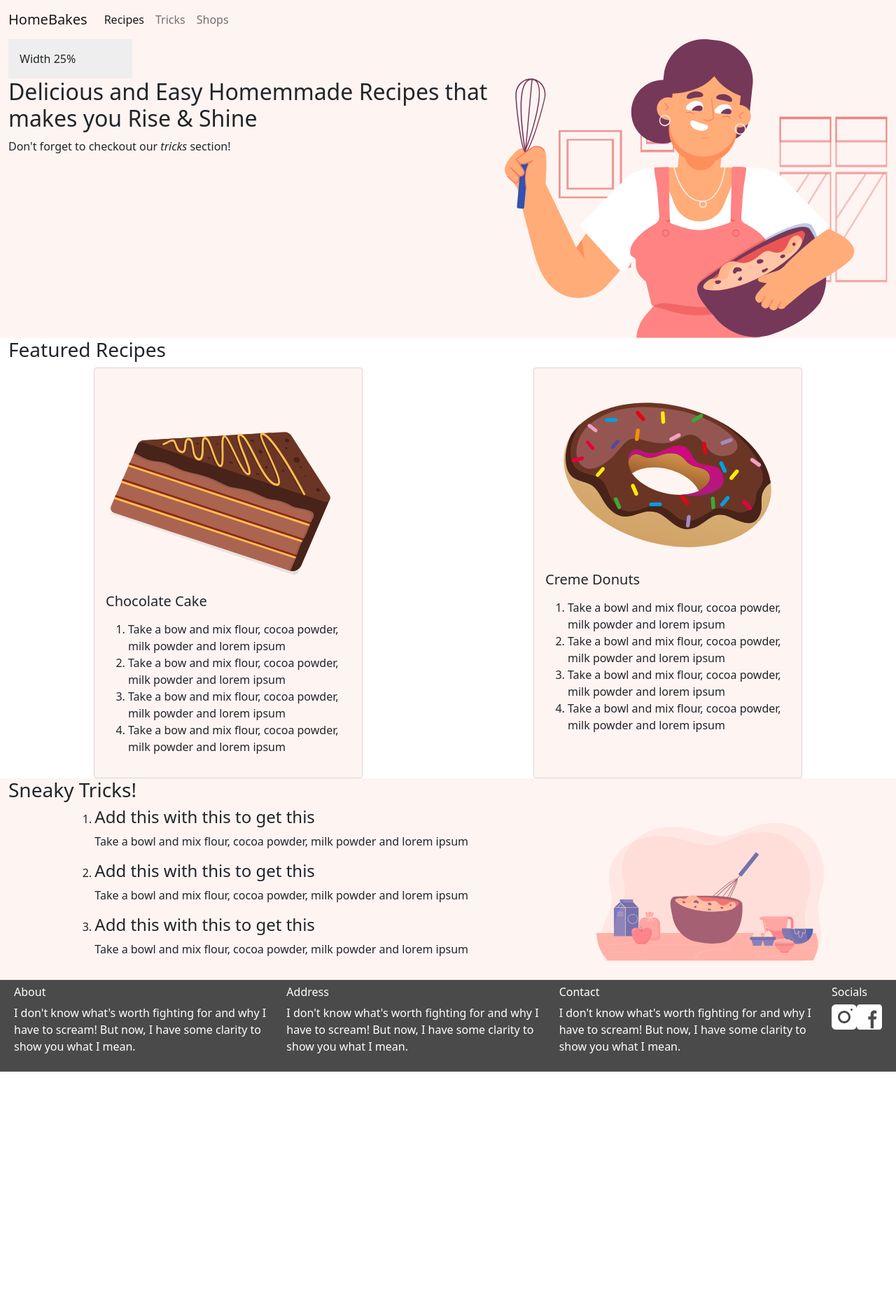
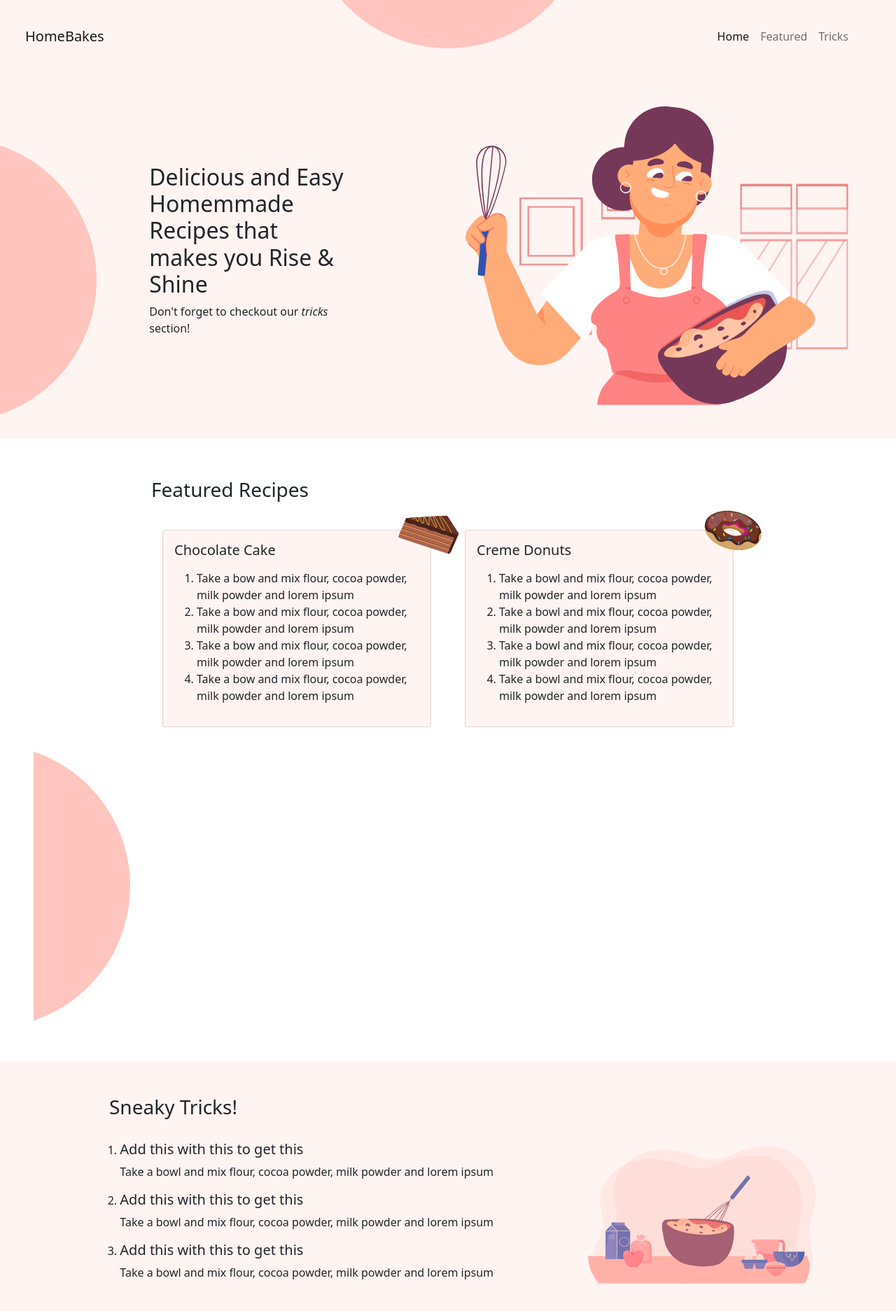
Before and after one commit to sharpMW/frontend-task-3, a plain HTML site: page index.html in a window 1280 px wide. Shown: the top 1873 px of the page at 70% size. Before the commit the page ends 1531 px from the top, so only its background shows below. Drawn offline with nearby package versions, Linux system fonts and the light colour scheme.

Commit message:
work in progress

```diff
--- a/index.html
+++ b/index.html
@@ -14,47 +14,57 @@
 </head>
 <body>
     <!-- Navbar -->
-    <nav class="navbar navbar-expand-lg navbar-light">
-        <div class="container-fluid">
-            <a class="navbar-brand" href="#">HomeBakes</a>
-            <button class="navbar-toggler" type="button" data-bs-toggle="collapse" aria-label="Toggle Navigation">
+    <div class="navigation container-fluid">
+           <nav class="navbar navbar-expand-lg navbar-light">
+            <a class="navbar-brand m-4" href="#">HomeBakes</a>
+            <button class="navbar-toggler" type="button" data-toggle="collapse" data-target="#navbarSupportedContent" aria-controls="navbarSupportedContent" aria-expanded="false" aria-label="Toggle navigation">
                 <span class="navbar-toggler-icon"> </span>
             </button>
-            <div class="collapse navbar-collapse">
-                <div class=" navbar-nav">
-                <a href="#" class="nav-item nav-link active">Recipes</a>
-                <a href="#" class="nav-item nav-link">Tricks</a>
-                <a href="#" class="nav-item nav-link">Shops</a>
-                </div>
+            <div class="collapse navbar-collapse" id="navBarSupportedContent">
+                <ul class="navbar-nav ms-auto me-5">
+                    <li class="nav-item">
+                        <a class="nav-link active" href="#footer">Home</a>
+                    </li>
+                    <li class="nav-item">
+                        <a class="nav-link" href="#featured">Featured</a>
+                    </li>
+                    <li class="nav-item">
+                        <a class="nav-link" href="#tricks">Tricks</a>
+                    </li>
+                </ul>
             </div>
-        </div>
     </nav>
+    </div>
 
     <!-- Title Section -->
-    <section class="title">
-        <div class="container-fluid d-flex flex-lg-row flex-sm-column flex-md-column justify-content-around align-middle">
-            <div class="title-content">
-                <div class="w-25 p-3" style="background-color: #eee;">Width 25%</div>
-                <div class="w-20">
-                <h2 class="title-head w-10">
+    <section class="title p-5">
+        <div class="container-fluid d-flex flex-lg-row flex-sm-column flex-md-column justify-content-center align-middle">
+            <div class="title-content w-50">
+                <div class="w-50 mx-auto">
+                <h2 class="title-head">
                     Delicious and Easy Homemmade Recipes that makes you Rise & Shine
-
                 </h2>
                 <p class="title-para">Don't forget to checkout our <i>tricks</i> section!</p>
                 </div>
             </div>
-            <img class="landing-lady" src="./images/landing_lady.svg">
+            <div class="image pr-5"><img class="landing-lady" src="./images/landing_lady.svg">
+            </div>
+
         </div>
+        <img class="p-0 m-0 position-absolute top-50 start-0 translate-middle-y"
+         src="./images/Ellipse 1.svg">
+         <div class="position-absolute top-0 start-50 translate-middle p-0 m-0"><img class="rotate"
+         src="./images/Ellipse 1.svg"></div>
     </section>
 
     <!-- Featured Recipes Section-->
-    <section class="recipes">
-        <div class="container-fluid">
-            <h3 class="recipes-head">Featured Recipes</h3>
-            <div class="d-flex justify-content-around">
-                <div class="card" style="width: 24rem;">
-                    <div class="card-body">
-                        <img class="card-img-top" src="./images/pastry.svg">
+    <section class="recipes p-5">
+        <div class="container-fluid w-75">
+            <h3 class="recipes-head p-2">Featured Recipes</h3>
+            <div class="d-flex justify-content-center">
+                <div class="card m-4" style="width: 25rem;">
+                    <div class="card-body m-0 position-relative">
+                        <img class="card-img-top w-25 position-absolute top-0 start-100 translate-middle" src="./images/pastry.svg">
                         <h5 class="card-title">Chocolate Cake</h5>
                         <p class="card-text">
                             <ol class="card-list">
@@ -66,9 +76,9 @@
                         </p>
                     </div>
                 </div>
-                <div class="card" style="width: 24rem;">
-                    <div class="card-body">
-                        <img class="card-img-top" src="./images/donut.svg">
+                <div class="card m-4" style="width: 25rem;">
+                    <div class="card-body m-0 position-relative">
+                        <img class="card-img-top w-25 position-absolute top-0 start-100 translate-middle" src="./images/donut.svg">
                         <h5 class="card-title">Creme Donuts</h5>
                         <p class="card-text">
                             <ol class="card-list">
@@ -82,24 +92,26 @@
                 </div>
             </div>
         </div>
+        <img
+         src="./images/Ellipse 1.svg">
     </section>
 
     <!-- Sneaky Tricks Section -->
-    <section class="tricks">
+    <section class="tricks p-5">
         <div class="container-fluid">
-            <h3 class="tricks-heading">Sneaky Tricks!</h3>
+            <h3 class="tricks-heading ps-5 ms-5">Sneaky Tricks!</h3>
             <div class="d-flex justify-content-around">
-                <ol class="tricks-list">
+                <ol class="tricks-list m-4">
                     <li class="tricks-item">
-                        <h4 class="tricks-item-head">Add this with this to get this</h4>
+                        <h5 class="tricks-item-head">Add this with this to get this</h5>
                         <p class="tricks-item-para">Take a bowl and mix flour, cocoa powder, milk powder and lorem ipsum</p>
                     </li>
                     <li class="tricks-item">
-                        <h4 class="tricks-item-head">Add this with this to get this</h4>
+                        <h5 class="tricks-item-head">Add this with this to get this</h5>
                         <p class="tricks-item-para">Take a bowl and mix flour, cocoa powder, milk powder and lorem ipsum</p>
                     </li>
                     <li class="tricks-item">
-                        <h4 class="tricks-item-head">Add this with this to get this</h4>
+                        <h5 class="tricks-item-head">Add this with this to get this</h5>
                         <p class="tricks-item-para">Take a bowl and mix flour, cocoa powder, milk powder and lorem ipsum</p>
                     </li>
                 </ol>
@@ -109,25 +121,25 @@
     </section>
 
     <!-- Footer -->
-    <section class="footer">
+    <section class="footer p-5">
         <div class="container-fluid d-flex justify-content-even">
-            <div class="footer-items p-2 w-">
-                <h6 class="footer-head">About</h6>
-                <p class="footer-para">I don't know what's worth fighting for and why I have to scream! But now, I have some clarity to show you what I mean.</p>
+            <div class="footer-items px-5">
+                <h5 class="footer-head">About</h5>
+                <small class="footer-para">I don't know what's worth fighting for and why I have to scream! But now, I have some clarity to show you what I mean.</small>
             </div>
-            <div class="footer-items p-2">
-                <h6 class="footer-head">Address</h6>
-                <p class="footer-para">I don't know what's worth fighting for and why I have to scream! But now, I have some clarity to show you what I mean.</p>
+            <div class="footer-items px-5">
+                <h5 class="footer-head">Address</h5>
+                <small class="footer-para">I don't know what's worth fighting for and why I have to scream! But now, I have some clarity to show you what I mean.</small>
             </div>
-            <div class="footer-items p-2">
-                <h6 class="footer-head">Contact</h6>
-                <p class="footer-para">I don't know what's worth fighting for and why I have to scream! But now, I have some clarity to show you what I mean.</p>
+            <div class="footer-items px-5">
+                <h5 class="footer-head">Contact</h5>
+                <small class="footer-para">I don't know what's worth fighting for and why I have to scream! But now, I have some clarity to show you what I mean.</small>
             </div>
-            <div class="footer-items p-2">
-                <h6 class="footer-head">Socials</h6>
-                <div class="d-flex">
-                    <img class="social-icon" src="./images/insta.svg">
-                    <img class="social-icon" src="./images/fb.svg">
+            <div class="footer-items px-5">
+                <h5 class="footer-head">Socials</h5>
+                <div class="d-flex justify-content-around">
+                   <div class="m-1"> <img class="social-icon" src="./images/insta.svg"></div>
+                    <div class="m-1"><img class="social-icon" src="./images/fb.svg"></div>
                 </div>
             </div>
         </div>
--- a/styles.css
+++ b/styles.css
@@ -1,4 +1,4 @@
-.navbar {
+.navigation {
     background-color: #FEF4F2;
 }
 .title {
@@ -14,3 +14,13 @@ div.card {
     background-color: #4A4A4A;
     color: white;
 }
+div {
+    margin: auto;
+}
+.rotate{
+    display: inline-block;
+    transform: rotate(90deg);
+}
+/* .mt-n1 {
+    margin-top: -10rem !important;
+  } */
```
